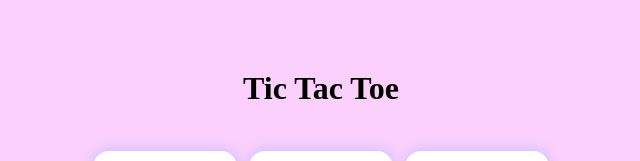
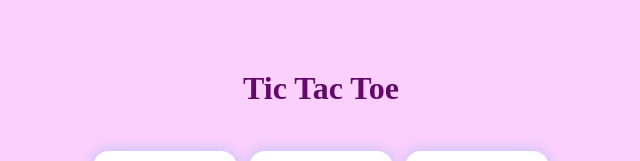
Before and after one commit to pratyasha-dakshinray/Tic-Tac-Toe, a plain HTML site: page Tic Tac Toe/index.html in a window 1280 px wide. Shown: the part 730-891 px from the top of the page, 319-959 px from the left. Drawn offline with Linux system fonts and the light colour scheme.

Commit message:
Game is running SUCCESSFULLY

```diff
--- a/Tic Tac Toe/style.css
+++ b/Tic Tac Toe/style.css
@@ -66,3 +66,6 @@ body{
 .hide{
     display: none;
 }
+h1 {
+    color: rgb(98, 9, 105);
+  }
```
Also changed, not shown: Tic Tac Toe/Tictactoe.js (line endings or trailing spaces).
